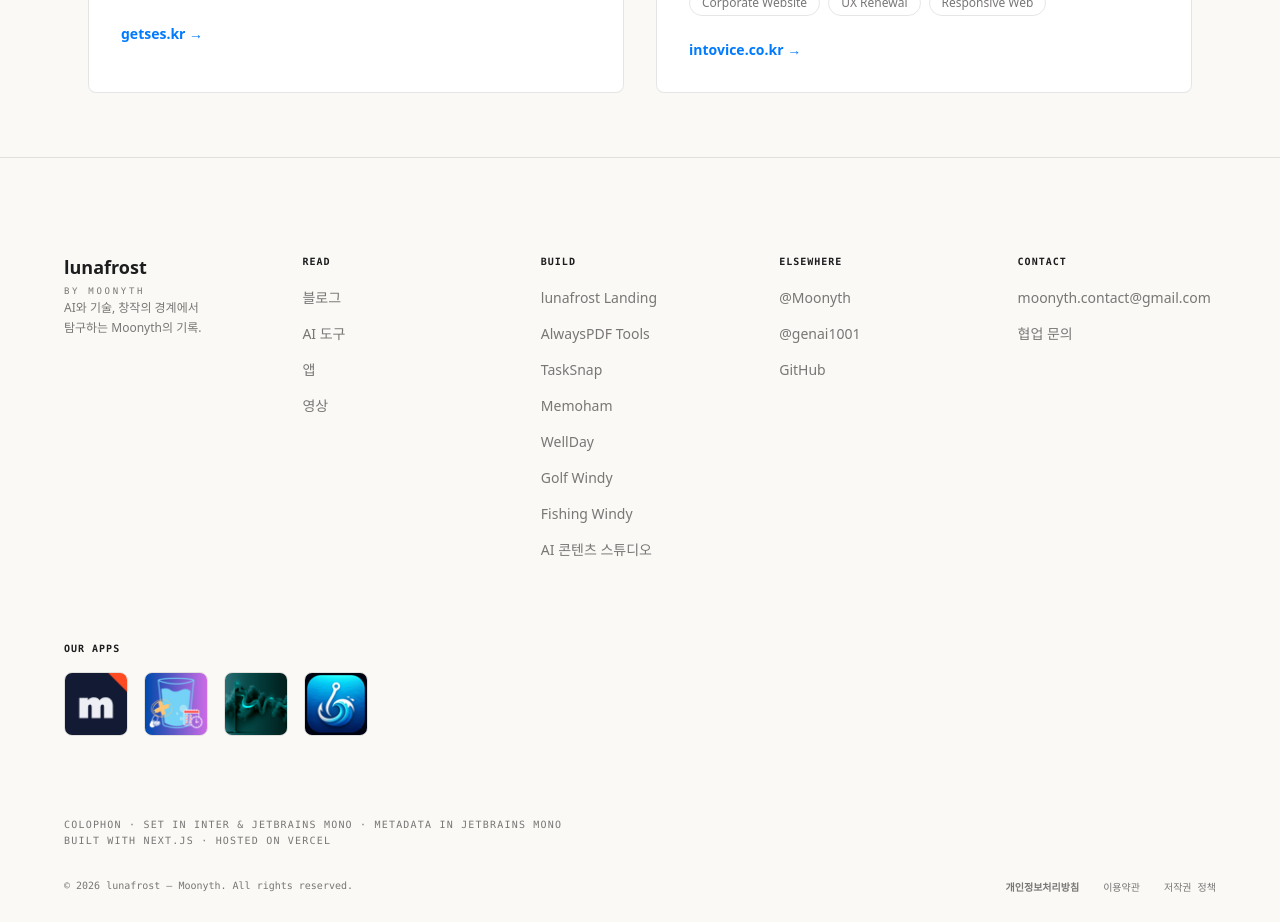
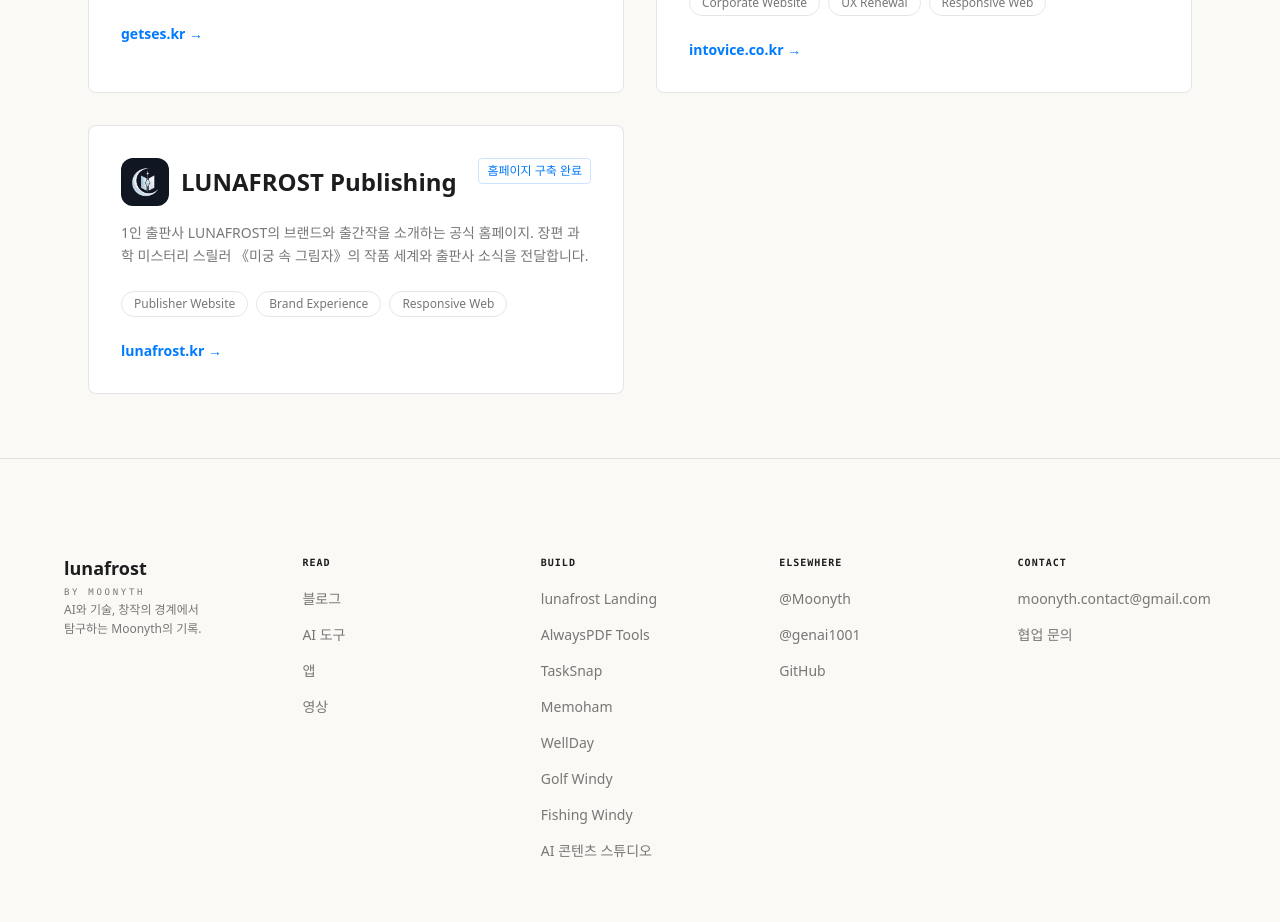
Before and after one commit to Jaden-CHI/lunafrost-landing, a Next.js app: page /apps in a window 1280 px wide. Shown: the part 2020-2942 px from the top of the page. Built offline with nearby package versions, Linux system fonts and the light colour scheme.

Commit message:
Add Lunafrost publishing website project

```diff
--- a/app/apps/page.tsx
+++ b/app/apps/page.tsx
@@ -15,6 +15,7 @@
   status: string;
   links: Array<{ name: string; url: string }>;
   icon?: string;
+  iconBackground?: string;
   monogram?: string;
 }
 
@@ -136,6 +137,15 @@
     links: [{ name: "intovice.co.kr", url: "https://intovice.co.kr" }],
     icon: "/apps/intovice.svg",
   },
+  {
+    title: "LUNAFROST Publishing",
+    description: "1인 출판사 LUNAFROST의 브랜드와 출간작을 소개하는 공식 홈페이지. 장편 과학 미스터리 스릴러 《미궁 속 그림자》의 작품 세계와 출판사 소식을 전달합니다.",
+    tech: ["Publisher Website", "Brand Experience", "Responsive Web"],
+    status: "홈페이지 구축 완료",
+    links: [{ name: "lunafrost.kr", url: "https://lunafrost.kr" }],
+    icon: "/apps/lunafrost-publishing.png",
+    iconBackground: "#101722",
+  },
 ];
 
 export default function AppsPage() {
@@ -173,7 +183,7 @@
                       width={48}
                       height={48}
                       className="h-12 w-12 shrink-0 rounded-xl border object-contain p-1"
-                      style={{ borderColor: "var(--border)", background: "#fff" }}
+                      style={{ borderColor: "var(--border)", background: project.iconBackground ?? "#fff" }}
                     />
                   ) : (
                     <span
```
Also changed, not shown: public/apps/lunafrost-publishing.png (added).
